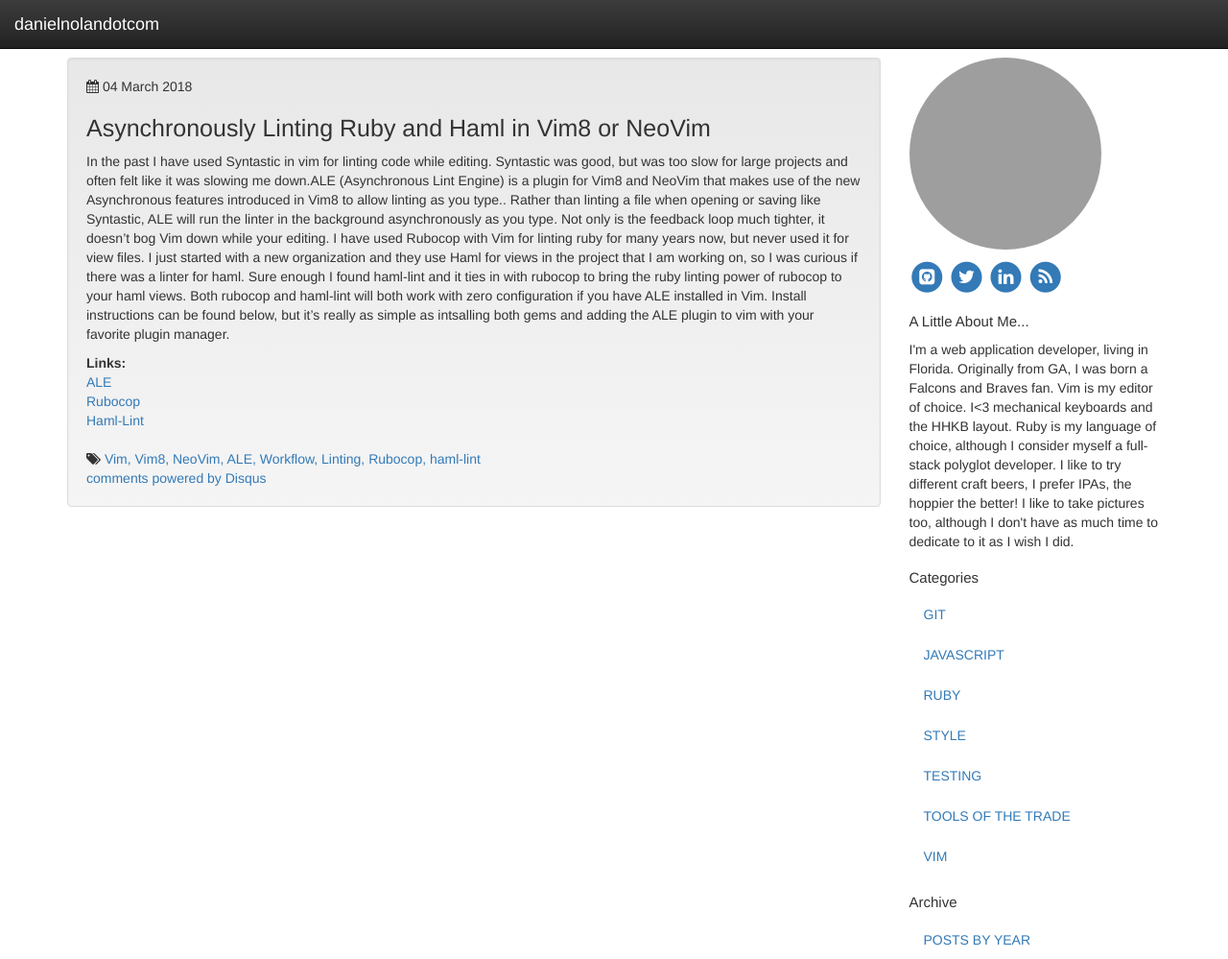
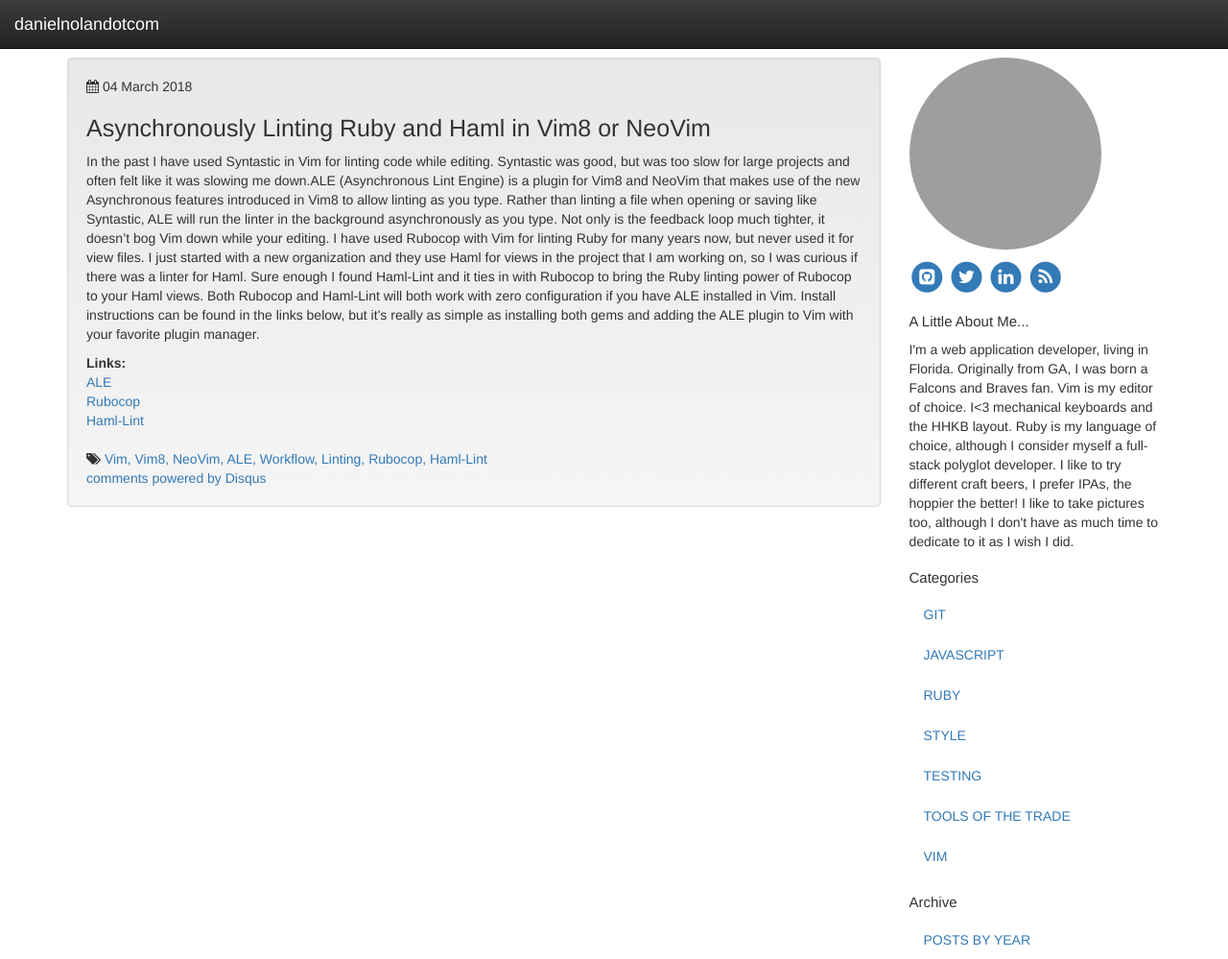
Before and after one commit to danielnolan/danielnolan.github.com, a Jekyll site: the page built from _posts/2018-03-04-asynchronously-ruby-and-haml-linting-in-vim-8-or-neovim.md, in a window 1280 px wide and 999 px high. Shown: the whole window at 96% size. Built offline with Jekyll 4.4.1, drawn with Linux system fonts in a browser that asks for light colours; nearby versions of some CDN libraries; comment, search, counter and statistics services are not loaded; grey boxes are pictures that could not be loaded.

Commit message:
Fix capitalization

```diff
--- a/_posts/2018-03-04-asynchronously-ruby-and-haml-linting-in-vim-8-or-neovim.md
+++ b/_posts/2018-03-04-asynchronously-ruby-and-haml-linting-in-vim-8-or-neovim.md
@@ -15,27 +15,28 @@
 - Workflow
 - Linting
 - Rubocop
-- haml-lint
+- Haml-Lint
 
-description: Asynchronous ruby and haml linting in Vim 8 or NeoVim
+description: Asynchronous Ruby and Haml linting in Vim 8 or NeoVim
 
 ---
-In the past I have used Syntastic in vim for linting code while
+In the past I have used Syntastic in Vim for linting code while
 editing. Syntastic was good, but was too slow for large projects and often felt
 like it was slowing me down.ALE (Asynchronous Lint Engine) is a plugin for Vim8
 and NeoVim that makes use of the new Asynchronous features introduced in Vim8 to
-allow linting as you type..
+allow linting as you type.
 Rather than linting a file when opening or saving like Syntastic, ALE will run
 the linter in the background asynchronously as you type. Not only is the
 feedback loop much tighter, it doesn't bog Vim down while your editing.
-I have used Rubocop with Vim for linting ruby for many years now, but never used
+I have used Rubocop with Vim for linting Ruby for many years now, but never used
 it for view files. I just started with a new organization and they use Haml for
 views in the project that I am working on, so I was curious if there was a linter
-for haml. Sure enough I found haml-lint and it ties in with rubocop to bring
-the ruby linting power of rubocop to your haml views. Both rubocop and haml-lint
+for Haml. Sure enough I found Haml-Lint and it ties in with Rubocop to bring
+the Ruby linting power of Rubocop to your Haml views. Both Rubocop and Haml-Lint
 will both work with zero configuration if you have ALE installed in Vim.
-Install instructions can be found below, but it's really as simple as intsalling
-both gems and adding the ALE plugin to vim with your favorite plugin manager.
+Install instructions can be found in the links below, but it's really as simple
+as installing both gems and adding the ALE plugin to Vim with your favorite
+plugin manager.
 
 Links:
 : [ALE](https://github.com/w0rp/ale)
```
